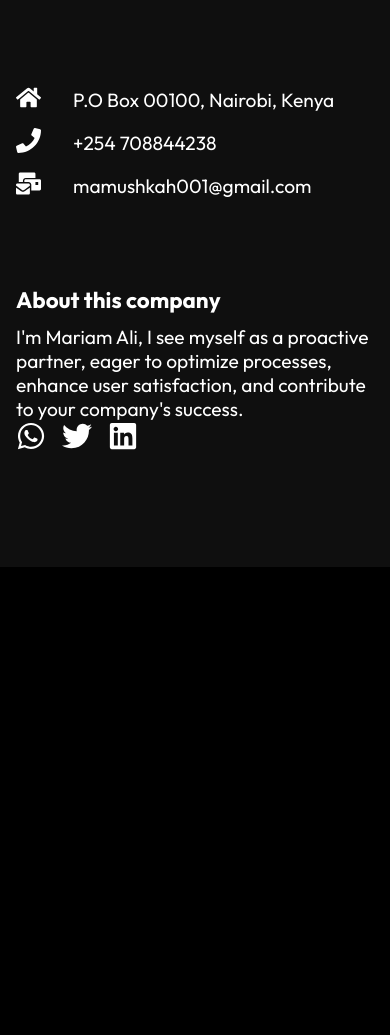
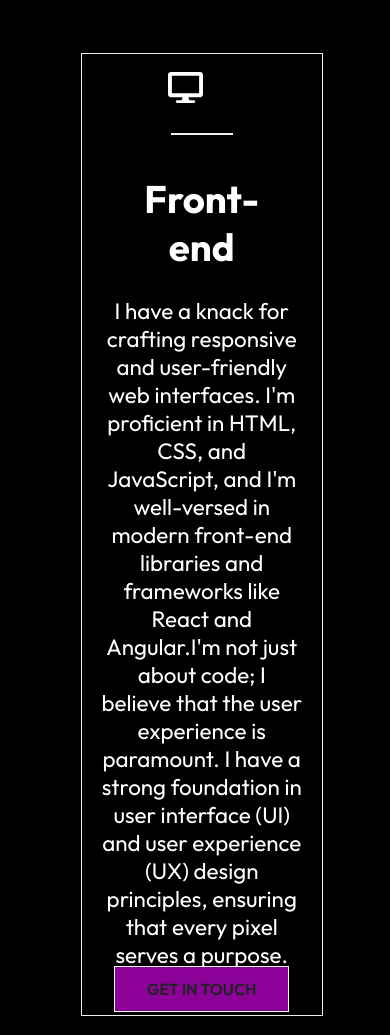
Before and after one commit to Mariamaliomari/my-siteportfolio, a React (Create React App) app: page /projects in a window 390 px wide. Shown: the part 533-1568 px from the top of the page. Before the commit the page ends 1100 px from the top, so only its background shows below. Built offline with nearby package versions, Linux system fonts and the light colour scheme.

Commit message:
add service component, styling and responsiveness

```diff
--- a/package.json
+++ b/package.json
@@ -36,5 +36,8 @@
       "last 1 firefox version",
       "last 1 safari version"
     ]
+  },
+  "devDependencies": {
+    "@babel/plugin-proposal-private-property-in-object": "^7.21.11"
   }
 }
--- /dev/null
+++ b/src/components/Service.js
@@ -0,0 +1,52 @@
+import React from 'react'
+import "./ServiceStyles.css"
+import {  FaServer, FaDatabase, FaDesktop} from "react-icons/fa"
+import { Link } from 'react-router-dom'
+
+
+const Service = () => {
+  return (
+    <div className='service'>
+        <div className='card-container'>
+            <div className='card'>
+            <FaDesktop size={35} style={{color:"#fff", marginRight:"2rem"}}/>
+            <span className='bar'></span>
+            <h1> Front-end</h1>
+            <p>I have a knack for crafting responsive and user-friendly web interfaces. I'm proficient in HTML,
+                CSS, and JavaScript, and I'm well-versed in modern front-end libraries
+                and frameworks like React and Angular.I'm not just about code; I believe that the user experience is paramount. I have a strong foundation in user interface
+                (UI) and user experience (UX) design principles, ensuring that every pixel serves a purpose. </p>
+                <Link to="contact" className='btn'>  Get in touch</Link>
+
+            </div>
+            <div className='card'>
+            <FaServer size={35} style={{color:"#fff", marginRight:"2rem"}}/>
+            <span className='bar'></span>
+            <h1> Back-end</h1>
+            <p>
+                 As a Back-end developer, I specialize in crafting server-side logic for web applications, leveraging languages like Node.js and Ruby, along with frameworks such as Ruby on Rails.
+                  I excel in API design, database management, and secure authentication.
+                 I prioritize seamless deployment and scalability, driven to create responsive, secure, and feature-rich web applications. </p>
+                <Link to="contact" className='btn'>  Get in touch</Link>
+
+            </div>
+            <div className='card'>
+            <FaDatabase size={35} style={{color:"#fff", marginRight:"2rem"}}/>
+            <span className='bar'></span>
+            <h1> DataBase</h1>
+            <p>  I've gained a deep understanding of database management.
+                 This skill involves data storage, retrieval, and organization, with a focus on proficient data modeling and
+                 relationships. I'm adept in both SQL enabling me to
+                   optimize performance and manage backups. Continuous monitoring ensure top-tier database performance,
+                guaranteeing efficient and secure data handling and superior user experiences.</p>
+                <Link to="contact" className='btn'>  Get in touch</Link>
+
+            </div>
+
+        </div>
+
+    </div>
+  )
+}
+
+export default Service
--- /dev/null
+++ b/src/components/ServiceStyles.css
@@ -0,0 +1,52 @@
+.service{
+    width: 100%;
+    padding: 5rem 2rem;
+    background-color: black;
+}
+.card-container{
+    max-width: 1140px;
+    margin: auto;
+    display: grid;
+    grid-template-columns: repeat(3, 1fr);
+    grid-gap: 30px;
+}
+.card{
+    border: 1px solid #eee;
+    color: #eee;
+    text-align: center;
+    padding: 1rem;
+}
+.card:hover{
+    background-color: #222121;
+
+}
+.card h1{
+    font-size:2.4rem;
+    padding: 1rem;
+ }
+ .card p{
+
+    font-size: 1.4rem;
+    padding: 10px 3px;
+ }
+ .bar{
+    border-bottom: 2px solid #eee ;
+    width: 30%;
+    margin: 1.5rem auto;
+    display: block;
+
+ }
+
+@media screen and (max-width: 740px){
+
+    .card-container{
+        max-width: 70%;
+        margin: auto;
+
+        grid-template-columns: 1fr;
+
+    }
+
+
+
+}
--- a/src/routes/Projects.js
+++ b/src/routes/Projects.js
@@ -2,12 +2,14 @@ import React from 'react'
 import Navbar from '../components/Navbar'
 import Footer from '../components/Footer'
 import HeroSection from '../components/HeroSection'
+import Service from '../components/Service'
 
 const Projects = () => {
   return (
     <>
      <Navbar/>
     <HeroSection heading="MY PROJECTS" text= "Here are some of the projects I've had the privilege to work on:"/>
+    <Service/>
     <Footer/>
     </>
   )
```
Also changed, not shown: src/components/ProjectCard.js (added, +9 -0 lines), src/components/ProjectCardStyles.css (added), 1 other file (tests, documents, lock files or other folders).
